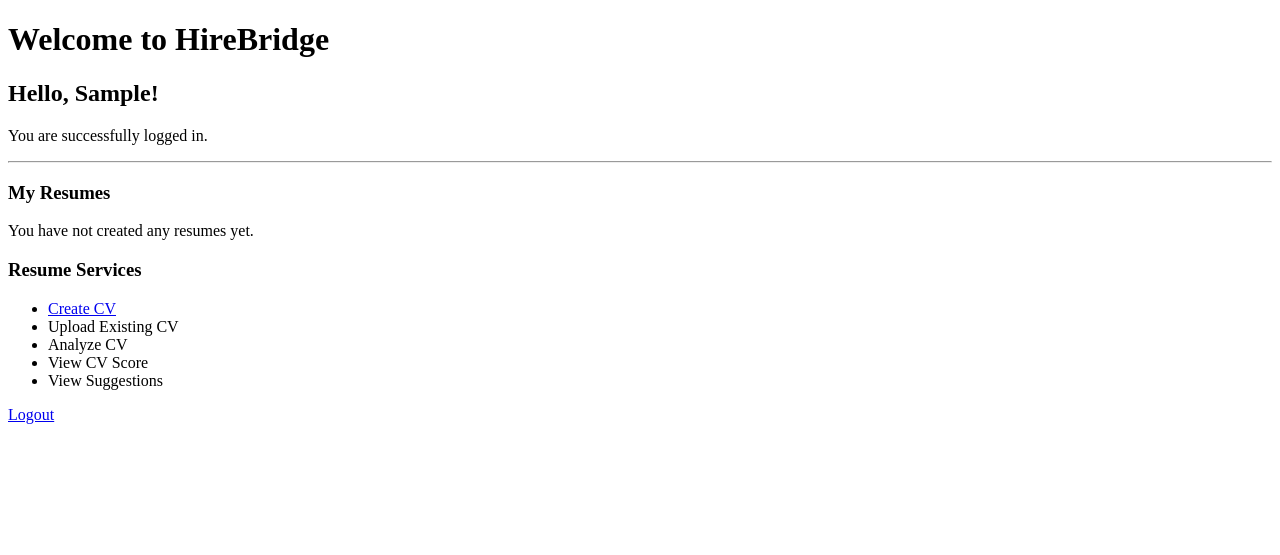
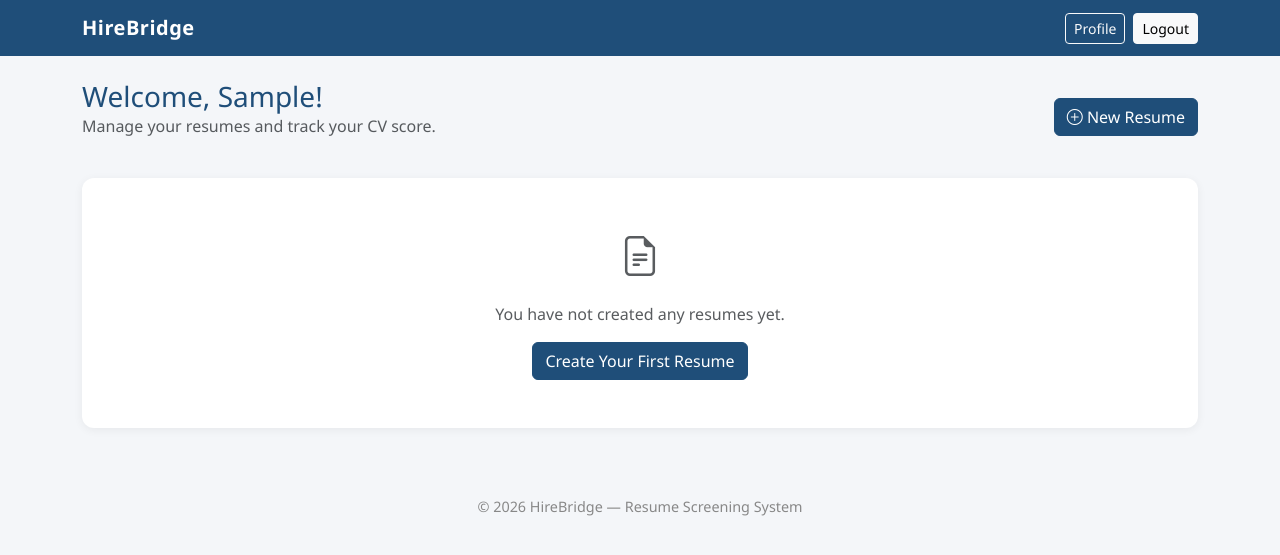
Before and after one commit to limbuisha398-cyber/HireBridge, a Django app: page /dashboard/ in a window 1280 px wide. Shown: the top 555 px of the page. Run offline with Django 5.2, Linux system fonts and the light colour scheme; the visitor is signed in with stand-in values (Sample User, id 1); data comes from the database, SQL or seed files in the repository; data that the repository does not hold is empty.

Commit message:
login,register,dashboard frontend design to give every page professional look we used bootstrap

```diff
--- /dev/null
+++ b/hirebridge/templates/base.html
@@ -0,0 +1,57 @@
+{% load static %}
+<!DOCTYPE html>
+<html lang="en">
+<head>
+  <meta charset="UTF-8">
+  <meta name="viewport" content="width=device-width, initial-scale=1.0">
+  <title>{% block title %}HireBridge{% endblock %}</title>
+  <link href="https://cdn.jsdelivr.net/npm/bootstrap@5.3.3/dist/css/bootstrap.min.css" rel="stylesheet">
+  <link href="https://cdn.jsdelivr.net/npm/bootstrap-icons@1.11.3/font/bootstrap-icons.css" rel="stylesheet">
+  <style>
+    body { background-color: #f4f6f9; font-family: 'Segoe UI', sans-serif; }
+    .navbar-brand { font-weight: 700; letter-spacing: 0.5px; }
+    .card { border: none; border-radius: 12px; box-shadow: 0 2px 10px rgba(0,0,0,0.06); }
+    .btn-primary { background-color: #1F4E79; border-color: #1F4E79; }
+    .btn-primary:hover { background-color: #163a5c; border-color: #163a5c; }
+    .section-title { color: #1F4E79; font-weight: 600; border-bottom: 2px solid #e9ecef; padding-bottom: 8px; margin-top: 20px; }
+    .resume-card { border-left: 4px solid #1F4E79; }
+    footer { text-align: center; padding: 20px; color: #888; font-size: 0.9rem; }
+  </style>
+</head>
+<body>
+
+  <nav class="navbar navbar-expand-lg navbar-dark" style="background-color:#1F4E79;">
+    <div class="container">
+      <a class="navbar-brand" href="{% if user.is_authenticated %}{% url 'dashboard' %}{% else %}{% url 'login' %}{% endif %}">
+        <i class="bi bi-bridge"></i> HireBridge
+      </a>
+      <div class="d-flex">
+        {% if user.is_authenticated %}
+          <a href="{% url 'profile' %}" class="btn btn-outline-light btn-sm me-2">Profile</a>
+          <a href="{% url 'logout' %}" class="btn btn-light btn-sm">Logout</a>
+        {% else %}
+          <a href="{% url 'login' %}" class="btn btn-outline-light btn-sm me-2">Login</a>
+          <a href="{% url 'register' %}" class="btn btn-light btn-sm">Register</a>
+        {% endif %}
+      </div>
+    </div>
+  </nav>
+
+  <div class="container mt-4 mb-5">
+    {% for message in messages %}
+      <div class="alert alert-info alert-dismissible fade show" role="alert">
+        {{ message }}
+        <button type="button" class="btn-close" data-bs-dismiss="alert" aria-label="Close"></button>
+      </div>
+    {% endfor %}
+
+    {% block content %}{% endblock %}
+  </div>
+
+  <footer>
+    &copy; {% now "Y" %} HireBridge — Resume Screening System
+  </footer>
+
+  <script src="https://cdn.jsdelivr.net/npm/bootstrap@5.3.3/dist/js/bootstrap.bundle.min.js"></script>
+</body>
+</html>
--- a/hirebridge/templates/dashboard.html
+++ b/hirebridge/templates/dashboard.html
@@ -1,173 +1,111 @@
-<!DOCTYPE html>
+{% extends 'base.html' %}
+{% block title %}Dashboard - HireBridge{% endblock %}
+{% block content %}
 
-<html>
+<div class="d-flex justify-content-between align-items-center mb-4">
+  <div>
+    <h3 class="mb-0" style="color:#1F4E79;">Welcome, {{ request.user.first_name|default:request.user.username }}!</h3>
+    <p class="text-muted">Manage your resumes and track your CV score.</p>
+  </div>
+  <a href="{% url 'create_resume' %}" class="btn btn-primary">
+    <i class="bi bi-plus-circle"></i> New Resume
+  </a>
+</div>
 
-<head>
-    <title>HireBridge - Dashboard</title>
-</head>
+{% if resumes %}
+  {% for resume in resumes %}
+  <div class="card resume-card mb-4 p-3">
 
-<body>
-
-    <h1>Welcome to HireBridge</h1>
-
-    <h2>Hello, {{ request.user.first_name }}!</h2>
-
-    <p>You are successfully logged in.</p>
-
-    <hr>
-
-    <h3>My Resumes</h3>
-
-    {% if resumes %}
-
-    {% for resume in resumes %}
-
-    <div>
-
-        <h4>{{ resume.title }}</h4>
-
-        <p>
-            Status: {{ resume.get_status_display }}
-        </p>
-
-        <a href="{% url 'add_education' resume_id=resume.id %}">
-            Continue Resume
+    <div class="d-flex justify-content-between align-items-start flex-wrap">
+      <div>
+        <h4 class="mb-1">{{ resume.title }}</h4>
+        <span class="badge {% if resume.status == 'completed' %}bg-success{% else %}bg-secondary{% endif %}">
+          {{ resume.get_status_display }}
+        </span>
+      </div>
+      <div class="d-flex gap-2 flex-wrap mt-2 mt-md-0">
+        <a href="{% url 'add_education' resume_id=resume.id %}" class="btn btn-sm btn-outline-secondary">Continue Editing</a>
+        <a href="{% url 'upload_cv' resume_id=resume.id %}" class="btn btn-sm btn-outline-secondary">Upload CV</a>
+        <a href="{% url 'analyze_cv' resume_id=resume.id %}" class="btn btn-sm btn-outline-success">Analyze CV</a>
+        <a href="{% url 'download_cv' resume_id=resume.id %}" class="btn btn-sm btn-primary">
+          <i class="bi bi-download"></i> Download
         </a>
-
-        |
-
-        <a href="{% url 'upload_cv' resume_id=resume.id %}">
-            Upload CV
-        </a>
-
-        |
-
-        <a href="{% url 'analyze_cv' resume_id=resume.id %}">
-            Analyze CV
-        </a>
-        |
-
-        <a href="{% url 'download_cv' resume_id=resume.id %}">
-            Download CV
-        </a>
-
-        {% if resume.education.all %}
-
-        <h5>Education</h5>
-
-        {% for education in resume.education.all %}
-
-        <p>
-            {{ education.degree }} -
-            {{ education.institution }}
-        </p>
-
-        <a href="{% url 'edit_education' resume_id=resume.id education_id=education.id %}">
-            Edit Education
-        </a>
-
-        {% endfor %}
-
-        {% endif %}
-
-        {% for skill in resume.skills.all %}
-
-        <p>
-            Skill: {{ skill.skill_name }}
-            ({{ skill.get_skill_level_display }})
-        </p>
-
-        <a href="{% url 'edit_skill' resume_id=resume.id skill_id=skill.id %}">
-            Edit Skill
-        </a>
-
-        {% endfor %}
-
-        {% for work in resume.work_experience.all %}
-
-        <p>
-            Work Experience:
-            {{ work.job_title }} -
-            {{ work.company_name }}
-        </p>
-
-        <a href="{% url 'edit_work_experience' resume_id=resume.id work_id=work.id %}">
-            Edit Work Experience
-        </a>
-
-        {% endfor %}
-
-
-
-        {% for project in resume.projects.all %}
-
-        <p>
-            Project: {{ project.project_name }}
-        </p>
-
-        <a href="{% url 'edit_project' resume_id=resume.id project_id=project.id %}">
-            Edit Project
-        </a>
-
-        {% endfor %}
-
-        {% for certification in resume.certifications.all %}
-
-        <p>
-            Certification:
-            {{ certification.certification_name }}
-        </p>
-
-        <a href="{% url 'edit_certification' resume_id=resume.id certification_id=certification.id %}">
-            Edit Certification
-        </a>
-
-        {% endfor %}
-
+      </div>
     </div>
 
     <hr>
 
-    {% endfor %}
+    <div class="row">
+      {% if resume.education.all %}
+      <div class="col-md-6 mb-3">
+        <h6 class="section-title">Education</h6>
+        {% for education in resume.education.all %}
+          <div class="d-flex justify-content-between align-items-center mb-1">
+            <span>{{ education.degree }} — {{ education.institution }}</span>
+            <a href="{% url 'edit_education' resume_id=resume.id education_id=education.id %}" class="btn btn-sm btn-link p-0">Edit</a>
+          </div>
+        {% endfor %}
+      </div>
+      {% endif %}
 
-    {% else %}
+      {% if resume.skills.all %}
+      <div class="col-md-6 mb-3">
+        <h6 class="section-title">Skills</h6>
+        {% for skill in resume.skills.all %}
+          <div class="d-flex justify-content-between align-items-center mb-1">
+            <span>{{ skill.skill_name }} <small class="text-muted">({{ skill.get_skill_level_display }})</small></span>
+            <a href="{% url 'edit_skill' resume_id=resume.id skill_id=skill.id %}" class="btn btn-sm btn-link p-0">Edit</a>
+          </div>
+        {% endfor %}
+      </div>
+      {% endif %}
 
-    <p>You have not created any resumes yet.</p>
+      {% if resume.work_experience.all %}
+      <div class="col-md-6 mb-3">
+        <h6 class="section-title">Work Experience</h6>
+        {% for work in resume.work_experience.all %}
+          <div class="d-flex justify-content-between align-items-center mb-1">
+            <span>{{ work.job_title }} — {{ work.company_name }}</span>
+            <a href="{% url 'edit_work_experience' resume_id=resume.id work_id=work.id %}" class="btn btn-sm btn-link p-0">Edit</a>
+          </div>
+        {% endfor %}
+      </div>
+      {% endif %}
 
-    {% endif %}
+      {% if resume.projects.all %}
+      <div class="col-md-6 mb-3">
+        <h6 class="section-title">Projects</h6>
+        {% for project in resume.projects.all %}
+          <div class="d-flex justify-content-between align-items-center mb-1">
+            <span>{{ project.project_name }}</span>
+            <a href="{% url 'edit_project' resume_id=resume.id project_id=project.id %}" class="btn btn-sm btn-link p-0">Edit</a>
+          </div>
+        {% endfor %}
+      </div>
+      {% endif %}
 
-    <h3>Resume Services</h3>
+      {% if resume.certifications.all %}
+      <div class="col-md-6 mb-3">
+        <h6 class="section-title">Certifications</h6>
+        {% for certification in resume.certifications.all %}
+          <div class="d-flex justify-content-between align-items-center mb-1">
+            <span>{{ certification.certification_name }}</span>
+            <a href="{% url 'edit_certification' resume_id=resume.id certification_id=certification.id %}" class="btn btn-sm btn-link p-0">Edit</a>
+          </div>
+        {% endfor %}
+      </div>
+      {% endif %}
+    </div>
 
-    <ul>
+  </div>
+  {% endfor %}
 
-        <li>
-            <a href="{% url 'create_resume' %}">
-                Create CV
-            </a>
-        </li>
+{% else %}
+  <div class="card p-5 text-center text-muted">
+    <i class="bi bi-file-earmark-text" style="font-size: 2.5rem;"></i>
+    <p class="mt-3 mb-0">You have not created any resumes yet.</p>
+    <a href="{% url 'create_resume' %}" class="btn btn-primary mt-3" style="width: fit-content; margin: 0 auto;">Create Your First Resume</a>
+  </div>
+{% endif %}
 
-        <li>
-            Upload Existing CV
-        </li>
-
-        <li>
-            Analyze CV
-        </li>
-
-        <li>
-            View CV Score
-        </li>
-
-        <li>
-            View Suggestions
-        </li>
-
-    </ul>
-
-    <a href="{% url 'logout' %}">
-        Logout
-    </a>
-
-</body>
-
-</html>
+{% endblock %}
```
Also changed, not shown: hirebridge/templates/register.html (added, +45 -0 lines), hirebridge/templates/registration/login.html (+25 -30 lines), project/settings.py (+13 -66 lines).
